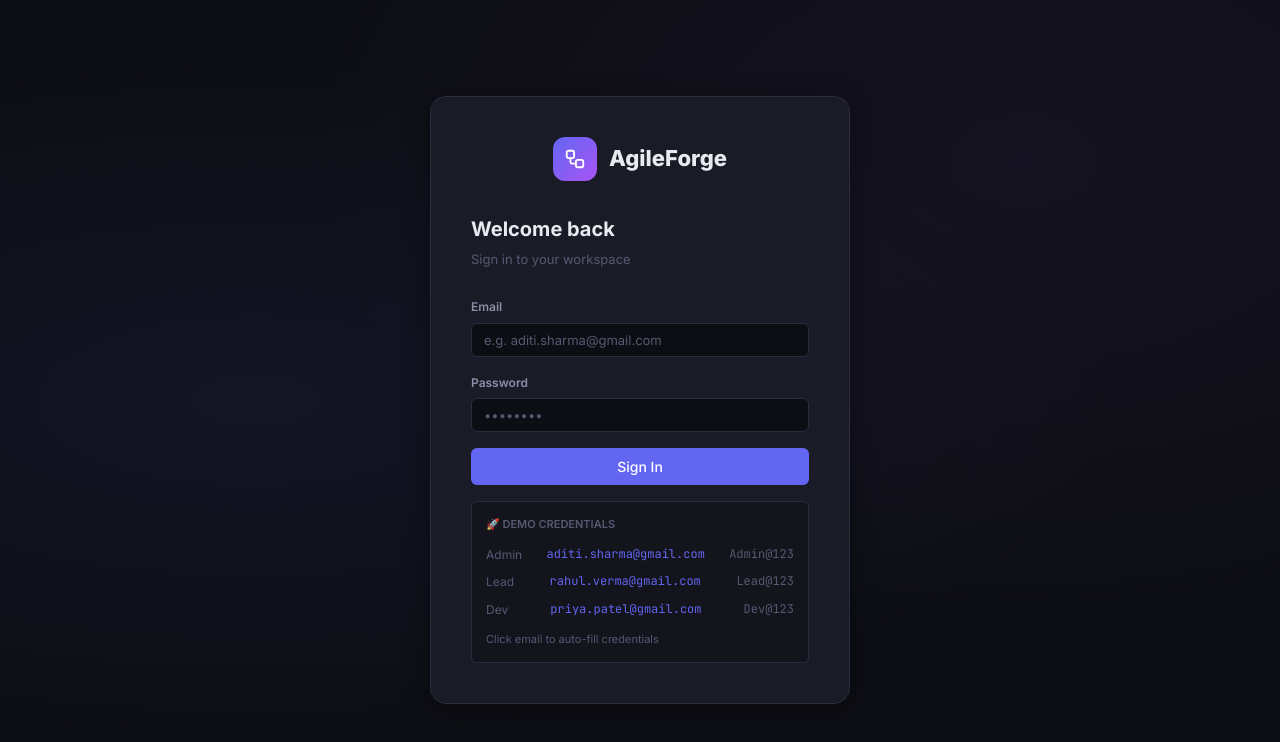
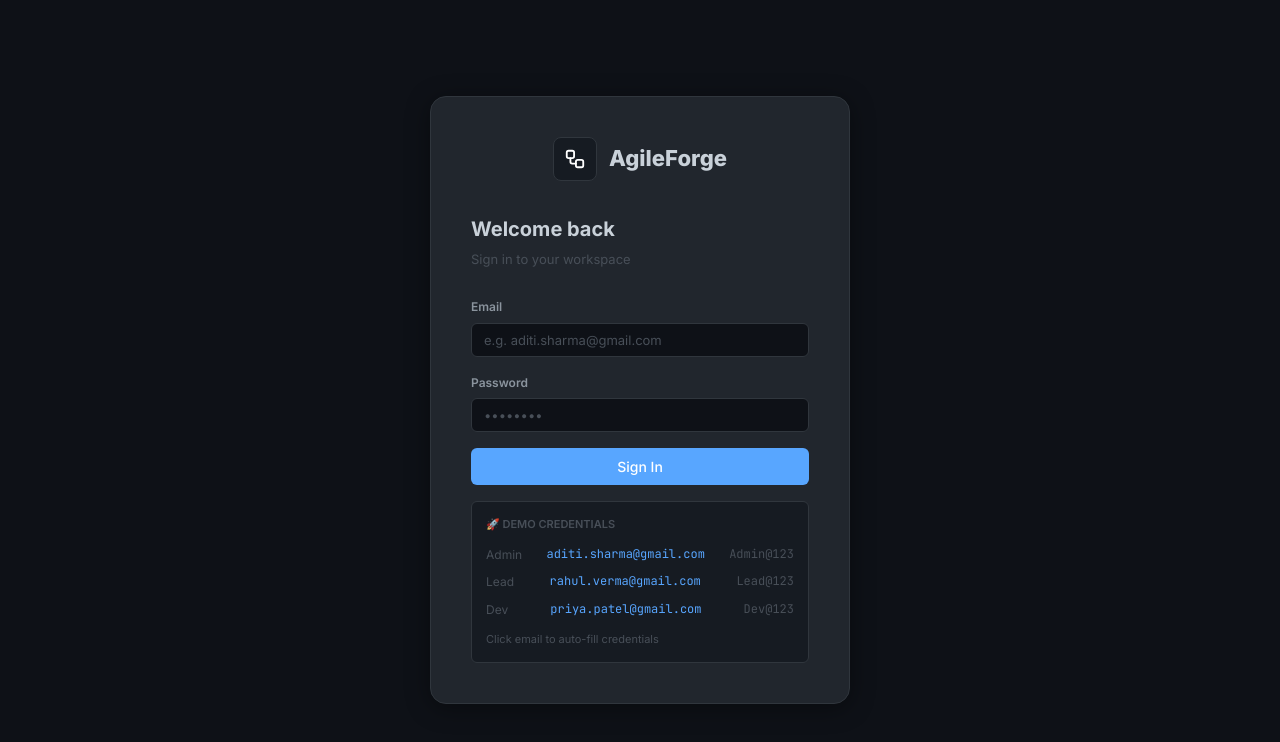
Before and after one commit to Aditi187/agileforge, a React (Vite) app in the folder client/: page /login in a window 1280 px wide. Shown: the top 742 px of the page. Built offline with nearby package versions, Linux system fonts and the light colour scheme.

Commit message:
design: refactor colors to subtle charcoal and blue palette, remove dual-color gradients

```diff
--- a/client/src/index.css
+++ b/client/src/index.css
@@ -1,26 +1,26 @@
 :root {
-  --bg-primary: #0d0e14;
-  --bg-secondary: #13141c;
-  --bg-card: #1a1b26;
-  --bg-hover: #1e2030;
-  --bg-active: #24263a;
-  --border: #2a2d3e;
-  --border-light: #353858;
-  --text-primary: #e8eaf0;
-  --text-secondary: #8b8fa8;
-  --text-muted: #565972;
-  --accent: #6366f1;
-  --accent-hover: #7c7ff5;
-  --accent-subtle: rgba(99,102,241,0.12);
-  --success: #22c55e;
-  --warning: #f59e0b;
-  --danger: #ef4444;
-  --info: #3b82f6;
-  --purple: #a855f7;
-  --pink: #ec4899;
-  --teal: #14b8a6;
+  --bg-primary: #0e1117;
+  --bg-secondary: #161b22;
+  --bg-card: #21262d;
+  --bg-hover: #2d333b;
+  --bg-active: #373e47;
+  --border: #30363d;
+  --border-light: #444c56;
+  --text-primary: #c9d1d9;
+  --text-secondary: #8b949e;
+  --text-muted: #484f58;
+  --accent: #58a6ff;
+  --accent-hover: #1f6feb;
+  --accent-subtle: rgba(88, 166, 255, 0.12);
+  --success: #3fb950;
+  --warning: #d29922;
+  --danger: #f85149;
+  --info: #58a6ff;
+  --purple: #bc8cff;
+  --pink: #ff7b72;
+  --teal: #3fb950;
   --radius-sm: 6px;
-  --radius: 10px;
+  --radius: 8px;
   --radius-lg: 16px;
   --shadow: 0 4px 24px rgba(0,0,0,0.4);
   --shadow-sm: 0 2px 8px rgba(0,0,0,0.3);
@@ -77,10 +77,10 @@ input, textarea, select { font-family: var(--font); }
 }
 .sidebar-logo .logo-icon {
   width: 32px; height: 32px;
-  background: linear-gradient(135deg, var(--accent), var(--purple));
-  border-radius: 8px;
+  background: var(--bg-hover);
+  border: 1px solid var(--border);
+  border-radius: 6px;
   display: flex; align-items: center; justify-content: center;
-  font-size: 16px;
 }
 .sidebar-section { padding: 8px 10px; }
 .sidebar-label {
@@ -241,17 +241,17 @@ input, textarea, select { font-family: var(--font); }
   background: var(--bg-card); border: 1px solid var(--border);
   border-radius: var(--radius); padding: 20px;
   position: relative; overflow: hidden;
-  transition: border-color 0.2s, transform 0.2s;
+  transition: border-color 0.2s, background-color 0.2s;
 }
-.kpi-card:hover { border-color: var(--border-light); transform: translateY(-2px); }
+.kpi-card:hover { border-color: var(--border-light); background: var(--bg-hover); }
 .kpi-card::before {
-  content: ''; position: absolute; top: 0; left: 0; right: 0;
-  height: 3px; border-radius: var(--radius) var(--radius) 0 0;
+  content: ''; position: absolute; top: 0; left: 0; bottom: 0;
+  width: 3px;
 }
-.kpi-card.purple::before { background: linear-gradient(90deg, var(--accent), var(--purple)); }
-.kpi-card.green::before { background: linear-gradient(90deg, var(--success), var(--teal)); }
-.kpi-card.yellow::before { background: linear-gradient(90deg, var(--warning), #f97316); }
-.kpi-card.red::before { background: linear-gradient(90deg, var(--danger), var(--pink)); }
+.kpi-card.purple::before { background: var(--accent); }
+.kpi-card.green::before { background: var(--success); }
+.kpi-card.yellow::before { background: var(--warning); }
+.kpi-card.red::before { background: var(--danger); }
 .kpi-label { font-size: 11px; font-weight: 600; text-transform: uppercase; letter-spacing: 0.5px; color: var(--text-muted); }
 .kpi-value { font-size: 32px; font-weight: 800; margin: 6px 0 4px; }
 .kpi-change { font-size: 12px; color: var(--text-muted); }
@@ -342,8 +342,6 @@ tr:last-child td { border-bottom: none; }
 .auth-page {
   min-height: 100vh; display: flex; align-items: center; justify-content: center;
   background: var(--bg-primary);
-  background-image: radial-gradient(ellipse at 20% 50%, rgba(99,102,241,0.08) 0%, transparent 60%),
-    radial-gradient(ellipse at 80% 20%, rgba(168,85,247,0.06) 0%, transparent 50%);
 }
 .auth-card {
   width: 100%; max-width: 420px;
@@ -357,10 +355,10 @@ tr:last-child td { border-bottom: none; }
 }
 .auth-logo .logo-icon {
   width: 44px; height: 44px;
-  background: linear-gradient(135deg, var(--accent), var(--purple));
-  border-radius: 12px;
+  background: var(--bg-secondary);
+  border: 1px solid var(--border);
+  border-radius: 8px;
   display: flex; align-items: center; justify-content: center;
-  font-size: 22px;
 }
 .auth-logo-text { font-size: 22px; font-weight: 800; }
 .auth-title { font-size: 20px; font-weight: 700; margin-bottom: 4px; }
```
